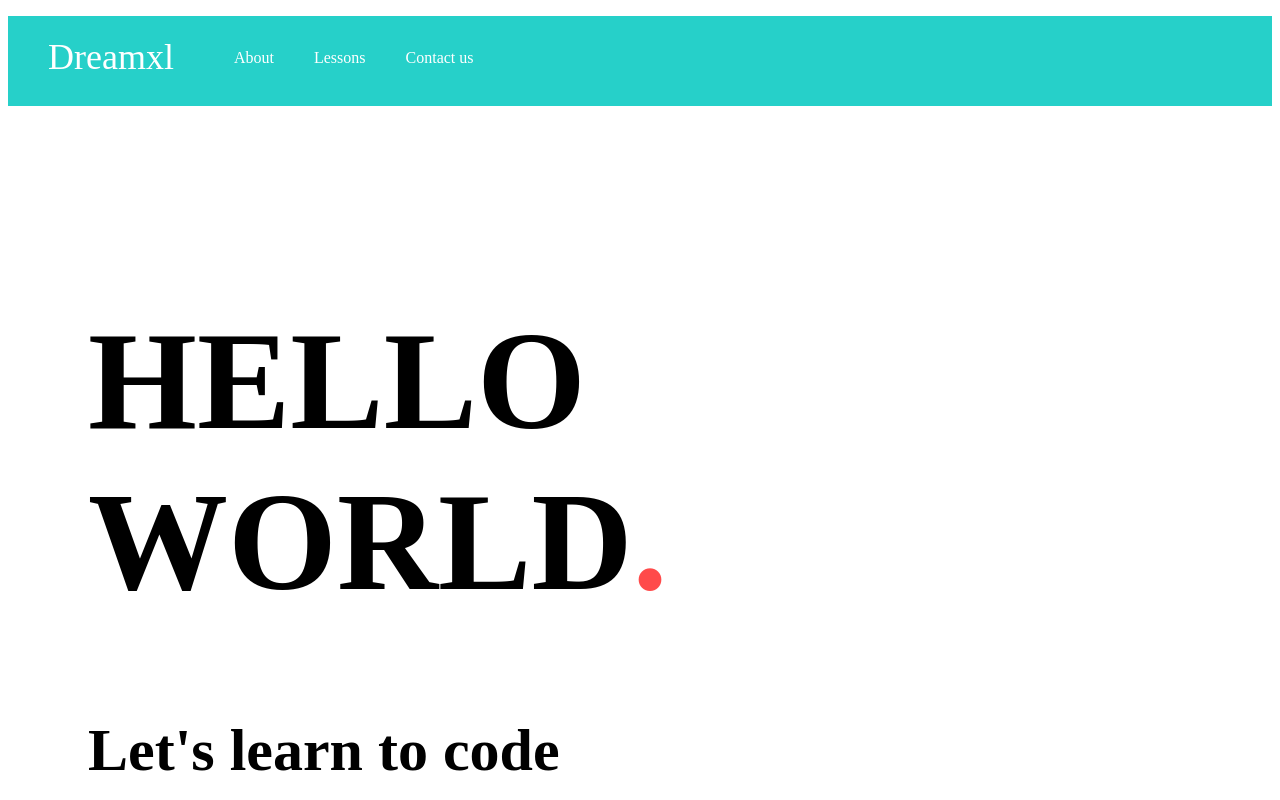
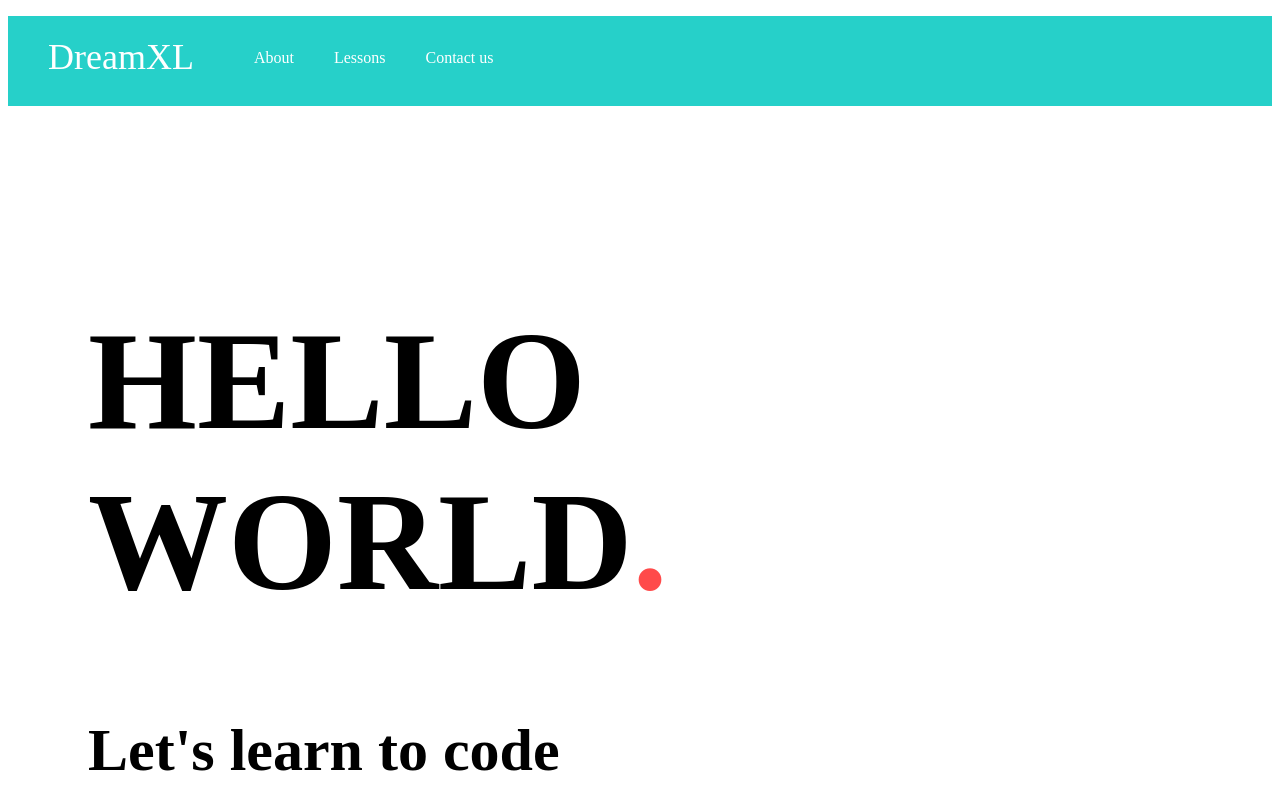
Before and after one commit to Sakshat682/htmlcss, a plain HTML site: page blog.html in a window 1280 px wide. Shown: the top 800 px of the page. Drawn offline with Linux system fonts and the light colour scheme.

Commit message:
Changing Dreamxl to DreamXL

```diff
--- a/blog.html
+++ b/blog.html
@@ -7,7 +7,7 @@
   </head>
   <body>
     <div class="header">
-      <div class="header-logo">Dreamxl</div>
+      <div class="header-logo">DreamXL</div>
       <div class="header-list">
         <ul>
           <li>About</li>
```
